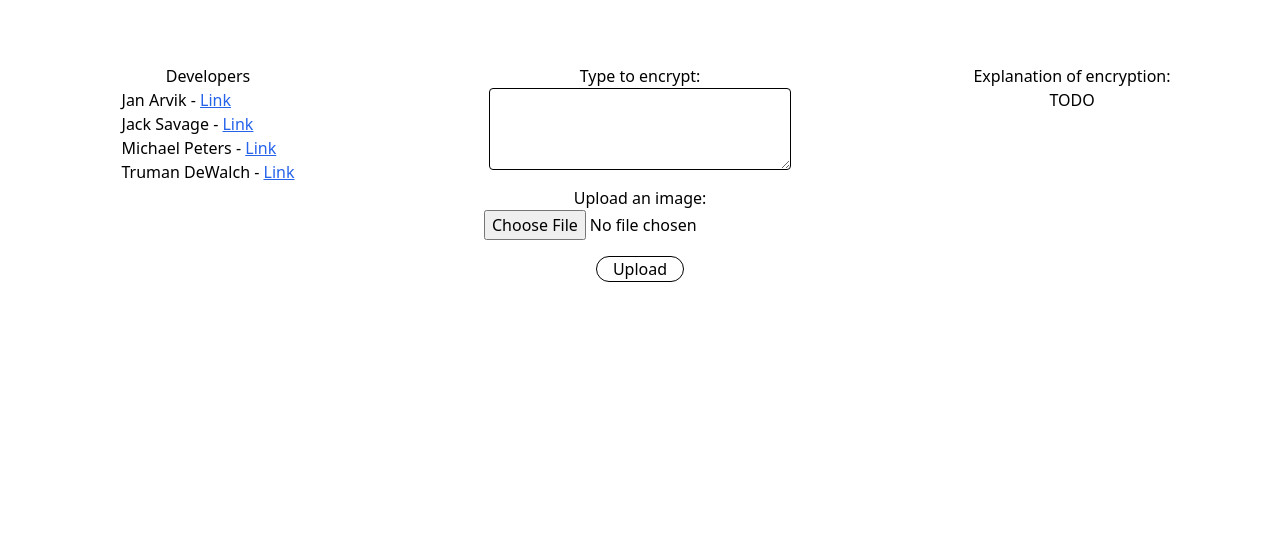
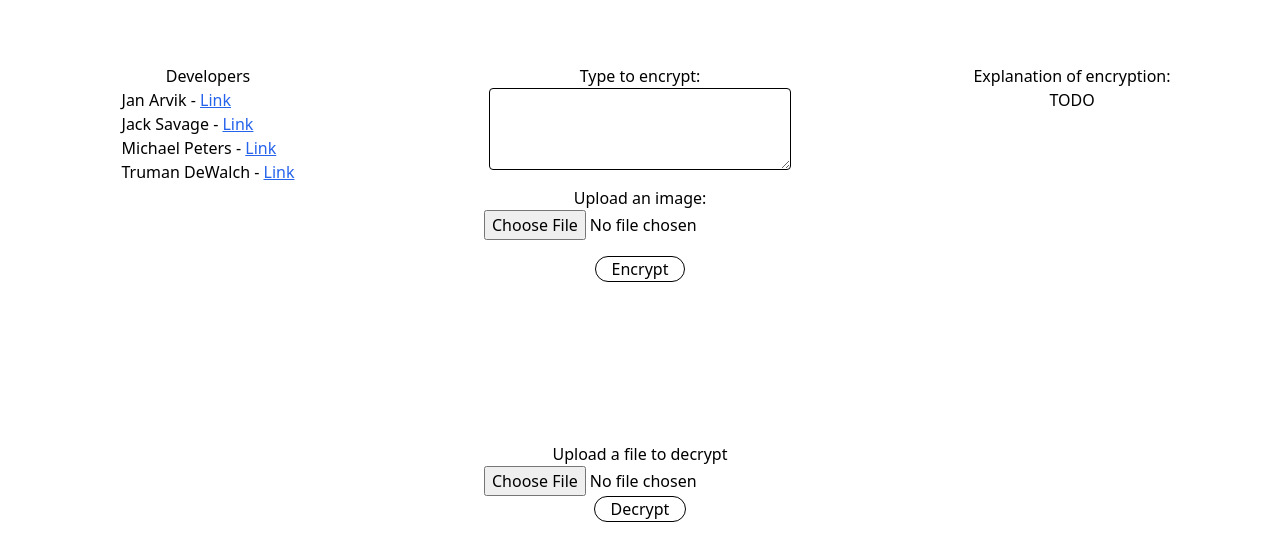
Before and after one commit to Skumbl/hips_site, a Next.js app: page / in a window 1280 px wide. Shown: the top 560 px of the page. Built offline with nearby package versions, Linux system fonts and the light colour scheme.

Commit message:
Added decrypt form

```diff
--- a/src/pages/index.tsx
+++ b/src/pages/index.tsx
@@ -3,6 +3,10 @@ import { type NextPage } from "next";
 const Home: NextPage = () => {
   const uploadFiles = () => {
     console.log("Clicked");
+  };
+
+  const decryptFiles = () => {
+    console.log("Decrypt");
   };
 
   return (
@@ -36,7 +40,7 @@ const Home: NextPage = () => {
           </li>
         </ul>
       </div>
-      <div className="col-span-2 flex flex-col items-center">
+      <div className="col-span-2 flex h-screen flex-col items-center">
         <label htmlFor="text-input">Type to encrypt:</label>
         <textarea
           id="text-input"
@@ -53,7 +57,16 @@ const Home: NextPage = () => {
           onClick={uploadFiles}
           className="rounded-full border border-black bg-white px-4 text-black hover:bg-black hover:text-white"
         >
-          Upload
+          Encrypt
+        </button>
+        <div className="h-1/5" />
+        <label htmlFor="decrypt-input">Upload a file to decrypt</label>
+        <input type="file" id="decrypt-input" />
+        <button
+          onClick={decryptFiles}
+          className="rounded-full border border-black bg-white px-4 text-black hover:bg-black hover:text-white"
+        >
+          Decrypt
         </button>
       </div>
       <div className="flex flex-col items-center">
```
